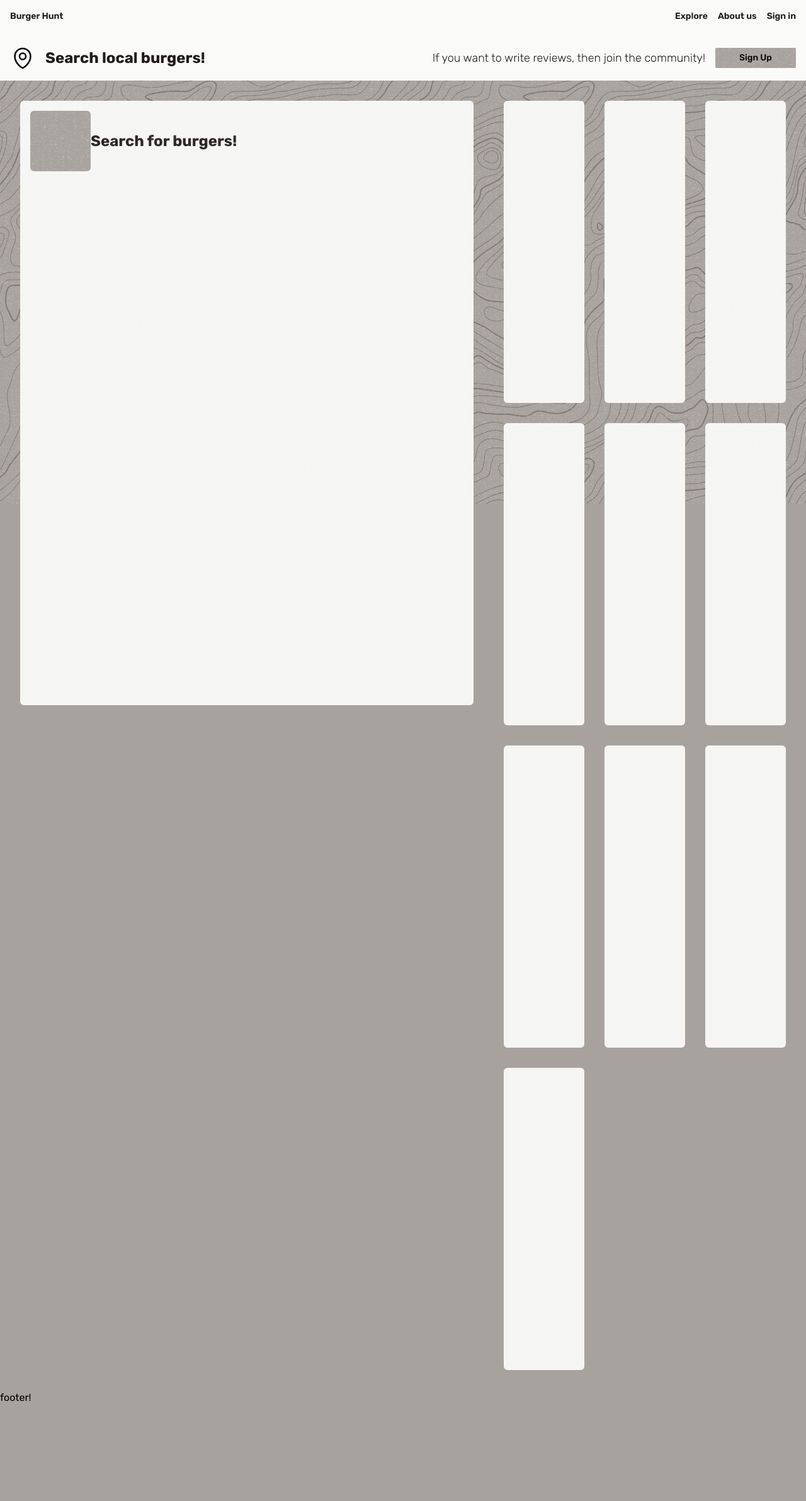
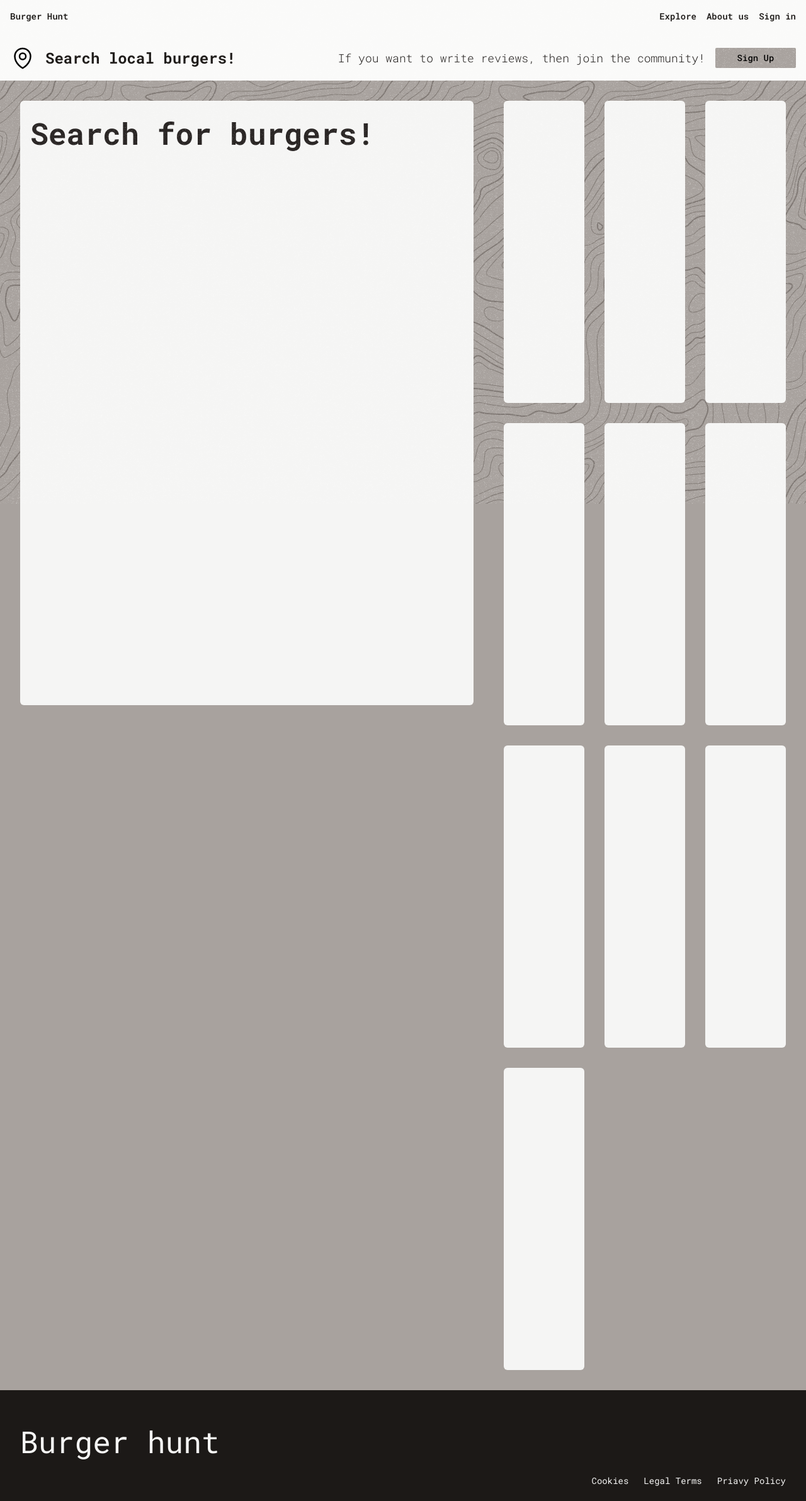
Before and after one commit to kos3l/burger-hunt, a Next.js app: page / in a window 1280 px wide. Shown: the whole page at 63% size. Before the commit the page ends 2232 px from the top, so only its background shows below. Built offline with nearby package versions, Linux system fonts and the light colour scheme; no server answers.

Commit message:
basic footer

```diff
--- a/src/app/(public)/(home)/composition.tsx
+++ b/src/app/(public)/(home)/composition.tsx
@@ -2,8 +2,7 @@ function HomeComposition() {
   return (
     <main className="z-20 flex grow gap-12 p-8">
       <div className="sticky top-8 flex h-[60rem] w-[45rem] rounded-md bg-stone-100 p-4">
-        <div className="size-24 rounded-md bg-stone-400" />
-        <p className="pt-8 font-sans text-2xl font-bold text-stone-800">
+        <p className="font-mono text-[3rem] font-bold text-stone-800">
           Search for burgers!
         </p>
       </div>
--- /dev/null
+++ b/src/app/(public)/_components/footer/Footer.tsx
@@ -0,0 +1,13 @@
+function Footer() {
+  return (
+    <footer className="z-20 flex h-44 w-full flex-col justify-center gap-4 bg-stone-900 p-8 pb-1 text-stone-100">
+      <p className="text-[3rem]">Burger hunt</p>
+      <div className="flex h-6 w-full justify-end gap-6 text-sm">
+        <p>Cookies</p>
+        <p>Legal Terms</p>
+        <p>Priavy Policy</p>
+      </div>
+    </footer>
+  );
+}
+export { Footer };
--- a/src/app/(public)/_components/navigation/_elements/NavigationLink.tsx
+++ b/src/app/(public)/_components/navigation/_elements/NavigationLink.tsx
@@ -3,7 +3,7 @@ import Link from 'next/link';
 function NavigationLink({ title, href }: { title: string; href: string }) {
   return (
     <Link href={href}>
-      <li className="font-sans text-sm font-semibold text-stone-900">
+      <li className="font-mono text-sm font-semibold text-stone-900">
         {title}
       </li>
     </Link>
--- a/src/app/(public)/layout.tsx
+++ b/src/app/(public)/layout.tsx
@@ -1,3 +1,4 @@
+import { Footer } from '@/components/footer/Footer';
 import { Navigation } from '@/components/navigation/Navigation';
 
 export default function PublicLayout({
@@ -9,7 +10,7 @@ export default function PublicLayout({
     <>
       <Navigation />
       {children}
-      <footer className="z-20">footer!</footer>
+      <Footer />
     </>
   );
 }
--- a/src/app/layout.tsx
+++ b/src/app/layout.tsx
@@ -12,7 +12,7 @@ export default function RootLayout({
   return (
     <html lang="en" className="bg-stone-400">
       <body
-        className={`${RobotoMono.variable} ${Rubik.variable} relative flex min-h-dvh w-full flex-col overflow-auto overscroll-none scroll-smooth font-sans antialiased`}
+        className={`${RobotoMono.variable} ${Rubik.variable} relative flex min-h-dvh w-full flex-col overflow-auto overscroll-none scroll-smooth font-mono antialiased`}
       >
         <div
           id="overlay"
```
